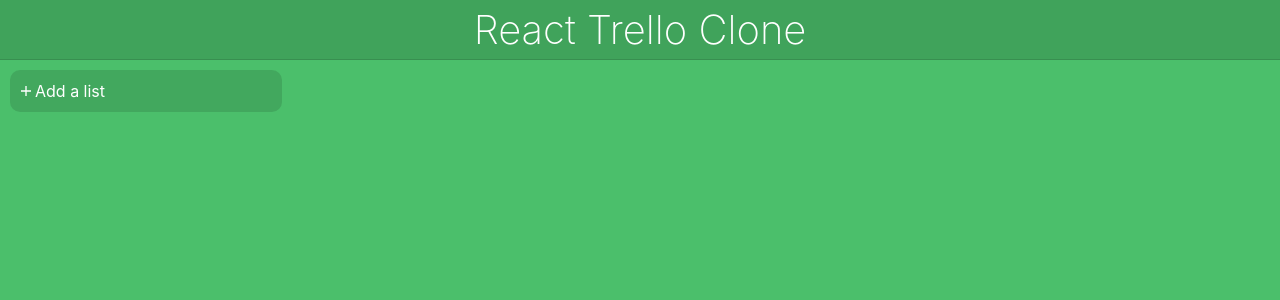
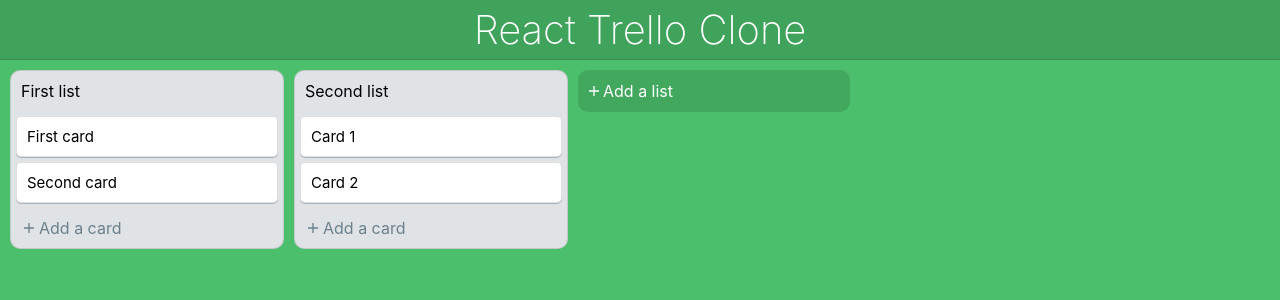
Before and after one commit to marconunnari/trello-clone, a React (Create React App) app: page / in a window 1280 px wide. Shown: the top 300 px of the page. Built offline with nearby package versions, Linux system fonts and the light colour scheme.

Commit message:
Tutorial

```diff
--- a/src/components/Board.js
+++ b/src/components/Board.js
@@ -1,8 +1,8 @@
 import "../styles/Board.css";
 
 import React, { Component } from "react";
+import { connect } from "react-redux";
 import { DragDropContext, Droppable } from "react-beautiful-dnd";
-import { connect } from "react-redux";
 
 import List from "./List";
 import AddList from "./AddList";
@@ -16,7 +16,7 @@
     this.setState({ addingList: !this.state.addingList });
 
   handleDragEnd = ({ source, destination, type }) => {
-    // dropped outside the list
+    // dropped outside the allowed zones
     if (!destination) return;
 
     const { dispatch } = this.props;
--- a/src/components/Card.js
+++ b/src/components/Card.js
@@ -2,8 +2,9 @@
 
 import React, { Component } from "react";
 import { connect } from "react-redux";
+import { Draggable } from "react-beautiful-dnd";
+
 import CardEditor from "./CardEditor";
-import { Draggable } from "react-beautiful-dnd";
 
 class Card extends Component {
   state = {
--- a/src/components/List.js
+++ b/src/components/List.js
@@ -2,18 +2,35 @@
 
 import React, { Component } from "react";
 import { connect } from "react-redux";
+import { Droppable, Draggable } from "react-beautiful-dnd";
+
+import Card from "./Card";
+import CardEditor from "./CardEditor";
+import ListEditor from "./ListEditor";
+
 import shortid from "shortid";
-
-import CardEditor from "./CardEditor";
-import Card from "./Card";
-import ListEditor from "./ListEditor";
-import { Droppable, Draggable } from "react-beautiful-dnd";
 
 class List extends Component {
   state = {
     editingTitle: false,
     title: this.props.list.title,
     addingCard: false
+  };
+
+  toggleAddingCard = () =>
+    this.setState({ addingCard: !this.state.addingCard });
+
+  addCard = async cardText => {
+    const { listId, dispatch } = this.props;
+
+    this.toggleAddingCard();
+
+    const cardId = shortid.generate();
+
+    dispatch({
+      type: "ADD_CARD",
+      payload: { cardText, cardId, listId }
+    });
   };
 
   toggleEditingTitle = () =>
@@ -39,20 +56,6 @@
     dispatch({
       type: "DELETE_LIST",
       payload: { listId, cards: list.cards }
-    });
-  };
-
-  toggleAddingCard = () =>
-    this.setState({ addingCard: !this.state.addingCard });
-
-  addCard = async content => {
-    const { listId, dispatch } = this.props;
-
-    this.toggleAddingCard();
-
-    dispatch({
-      type: "ADD_CARD",
-      payload: { cardText: content, cardId: shortid.generate(), listId }
     });
   };
 
--- /dev/null
+++ b/src/seed.js
@@ -0,0 +1,55 @@
+import shortid from "shortid";
+
+export default store => {
+  console.log("Insert first list");
+  const firstListId = shortid.generate();
+
+  store.dispatch({
+    type: "ADD_LIST",
+    payload: { listId: firstListId, listTitle: "First list" }
+  });
+
+  store.dispatch({
+    type: "ADD_CARD",
+    payload: {
+      listId: firstListId,
+      cardId: shortid.generate(),
+      cardText: "First card"
+    }
+  });
+
+  store.dispatch({
+    type: "ADD_CARD",
+    payload: {
+      listId: firstListId,
+      cardId: shortid.generate(),
+      cardText: "Second card"
+    }
+  });
+
+  console.log("Insert second list");
+  const secondListId = shortid.generate();
+
+  store.dispatch({
+    type: "ADD_LIST",
+    payload: { listId: secondListId, listTitle: "Second list" }
+  });
+
+  store.dispatch({
+    type: "ADD_CARD",
+    payload: {
+      listId: secondListId,
+      cardId: shortid.generate(),
+      cardText: "Card 1"
+    }
+  });
+
+  store.dispatch({
+    type: "ADD_CARD",
+    payload: {
+      listId: secondListId,
+      cardId: shortid.generate(),
+      cardText: "Card 2"
+    }
+  });
+};
--- a/src/store.js
+++ b/src/store.js
@@ -1,5 +1,6 @@
+import { combineReducers, createStore } from "redux";
 import throttle from "lodash.throttle";
-import { combineReducers, createStore } from "redux";
+import seed from "./seed";
 
 const board = (state = { lists: [] }, action) => {
   switch (action.type) {
@@ -163,4 +164,10 @@
   }, 1000)
 );
 
+console.log(store.getState());
+if (!store.getState().board.lists.length) {
+  console.log("SEED");
+  seed(store);
+}
+
 export default store;
```
